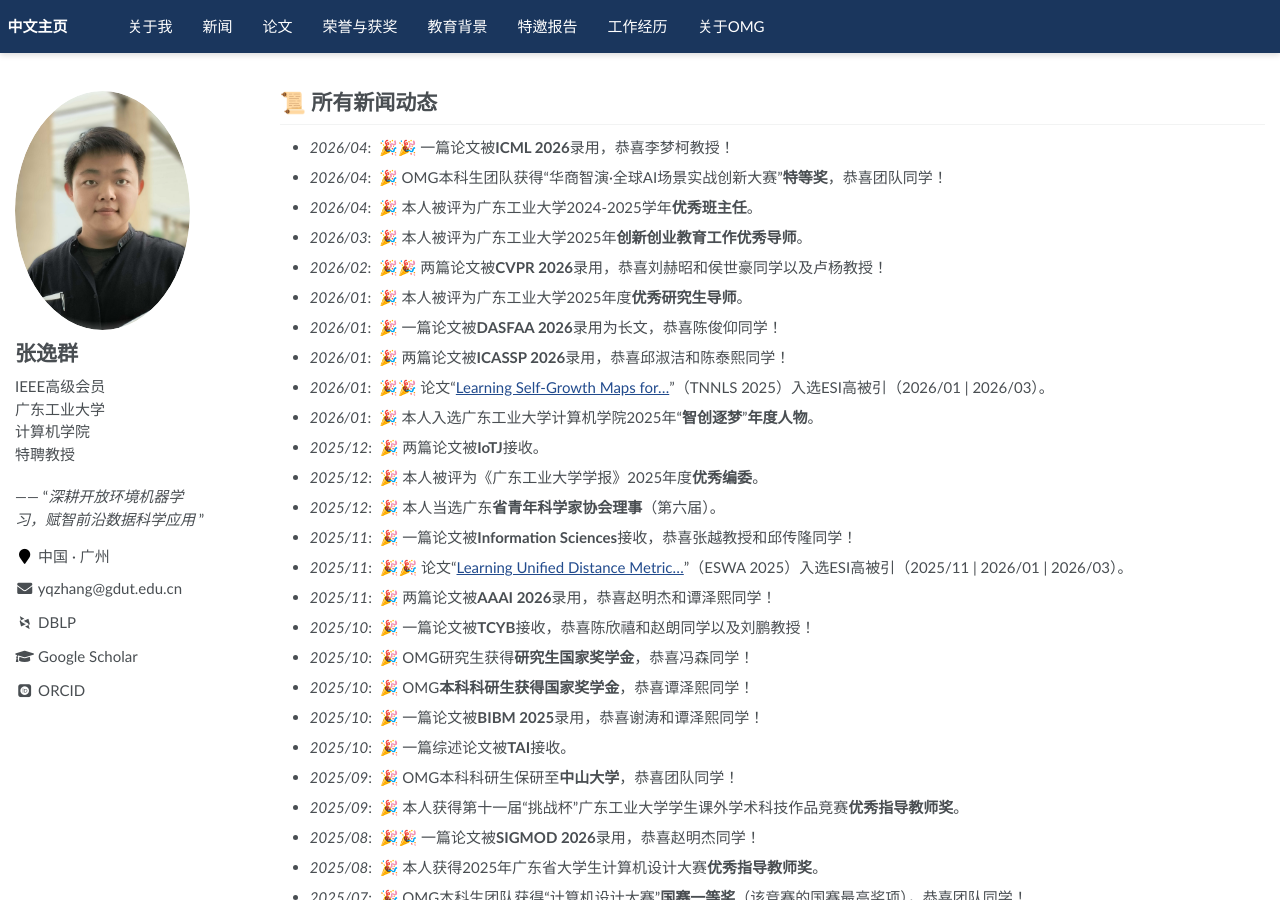
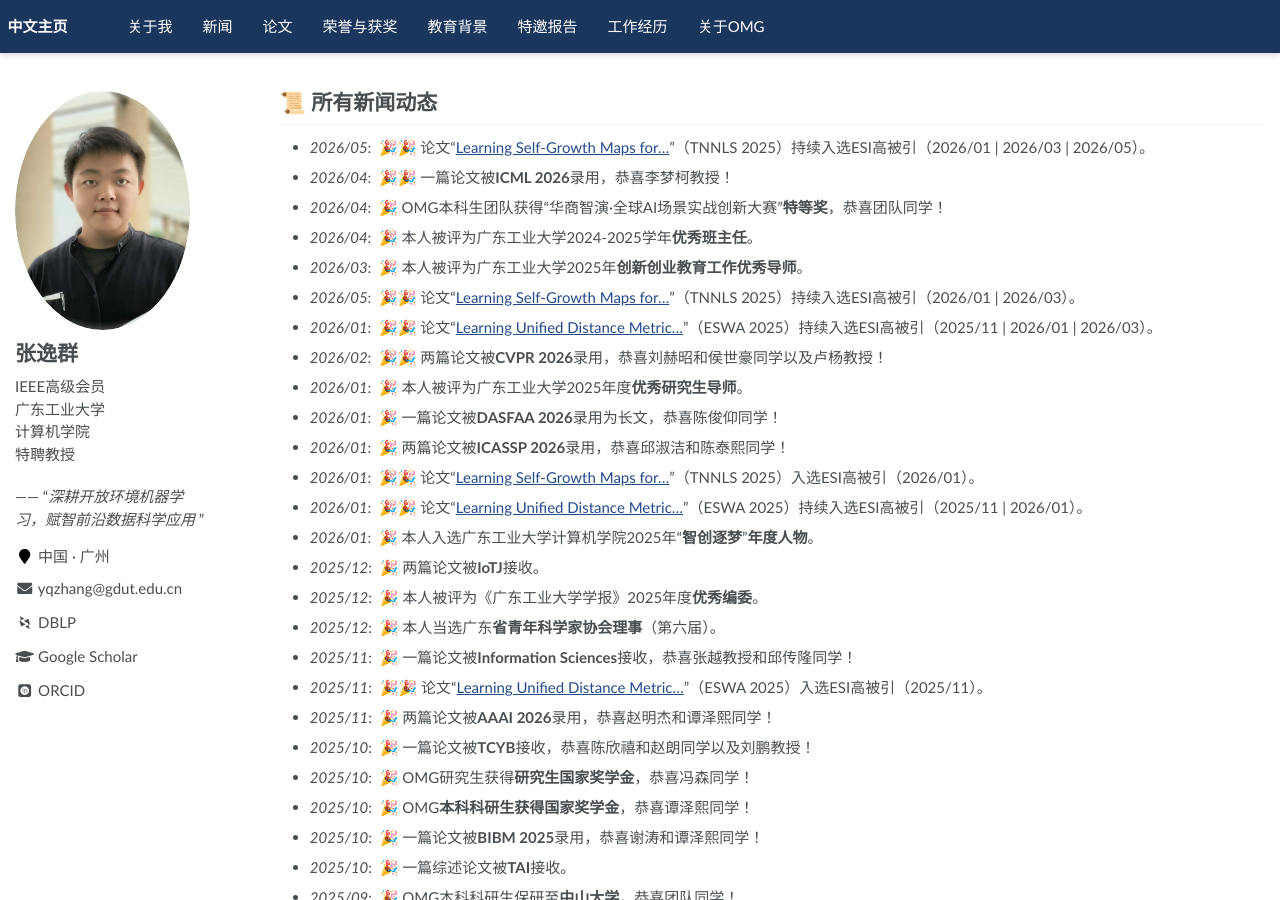
Before and after one commit to yqzhang-Zz/zh-news, a Jekyll site: the page built from _pages/about.md, in a window 1280 px wide and 900 px high. Built offline with Jekyll 4.4.1, drawn with Linux system fonts in a browser that asks for light colours; some web fonts are replaced; a script that is not in the unit is left out; comment, search, counter and statistics services are not loaded.

Commit message:
Update about.md

```diff
--- a/_pages/about.md
+++ b/_pages/about.md
@@ -11,21 +11,25 @@ redirect_from:
 <span class='anchor' id="news"></span>
 
 # 📜 所有新闻动态
+- *2026/05*: &nbsp;🎉🎉 论文“[Learning Self-Growth Maps for…](https://arxiv.org/pdf/2404.09243)”（TNNLS 2025）持续入选ESI高被引（2026/01 &#124; 2026/03 &#124; 2026/05）。
 - *2026/04*: &nbsp;🎉🎉 一篇论文被**ICML 2026**录用，恭喜李梦柯教授！
 - *2026/04*: &nbsp;🎉 OMG本科生团队获得“华商智演·全球AI场景实战创新大赛”**特等奖**，恭喜团队同学！
 - *2026/04*: &nbsp;🎉 本人被评为广东工业大学2024-2025学年**优秀班主任**。
 - *2026/03*: &nbsp;🎉 本人被评为广东工业大学2025年**创新创业教育工作优秀导师**。
+- *2026/05*: &nbsp;🎉🎉 论文“[Learning Self-Growth Maps for…](https://arxiv.org/pdf/2404.09243)”（TNNLS 2025）持续入选ESI高被引（2026/01 &#124; 2026/03）。
+- *2026/01*: &nbsp;🎉🎉 论文“[Learning Unified Distance Metric…](https://arxiv.org/abs/2603.04458)”（ESWA 2025）持续入选ESI高被引（2025/11 &#124; 2026/01 &#124; 2026/03）。
 - *2026/02*: &nbsp;🎉🎉 两篇论文被**CVPR 2026**录用，恭喜刘赫昭和侯世豪同学以及卢杨教授！
 - *2026/01*: &nbsp;🎉 本人被评为广东工业大学2025年度**优秀研究生导师**。
 - *2026/01*: &nbsp;🎉 一篇论文被**DASFAA 2026**录用为长文，恭喜陈俊仰同学！
 - *2026/01*: &nbsp;🎉 两篇论文被**ICASSP 2026**录用，恭喜邱淑洁和陈泰熙同学！
-- *2026/01*: &nbsp;🎉🎉 论文“[Learning Self-Growth Maps for…](https://arxiv.org/pdf/2404.09243)”（TNNLS 2025）入选ESI高被引（2026/01 &#124; 2026/03）。
+- *2026/01*: &nbsp;🎉🎉 论文“[Learning Self-Growth Maps for…](https://arxiv.org/pdf/2404.09243)”（TNNLS 2025）入选ESI高被引（2026/01）。
+- *2026/01*: &nbsp;🎉🎉 论文“[Learning Unified Distance Metric…](https://arxiv.org/abs/2603.04458)”（ESWA 2025）持续入选ESI高被引（2025/11 &#124; 2026/01）。
 - *2026/01*: &nbsp;🎉 本人入选广东工业大学计算机学院2025年“**智创逐梦**”**年度人物**。
 - *2025/12*: &nbsp;🎉 两篇论文被**IoTJ**接收。
 - *2025/12*: &nbsp;🎉 本人被评为《广东工业大学学报》2025年度**优秀编委**。
 - *2025/12*: &nbsp;🎉 本人当选广东**省青年科学家协会理事**（第六届）。
 - *2025/11*: &nbsp;🎉 一篇论文被**Information Sciences**接收，恭喜张越教授和邱传隆同学！
-- *2025/11*: &nbsp;🎉🎉 论文“[Learning Unified Distance Metric…](https://arxiv.org/abs/2603.04458)”（ESWA 2025）入选ESI高被引（2025/11 &#124; 2026/01 &#124; 2026/03）。
+- *2025/11*: &nbsp;🎉🎉 论文“[Learning Unified Distance Metric…](https://arxiv.org/abs/2603.04458)”（ESWA 2025）入选ESI高被引（2025/11）。
 - *2025/11*: &nbsp;🎉 两篇论文被**AAAI 2026**录用，恭喜赵明杰和谭泽熙同学！
 - *2025/10*: &nbsp;🎉 一篇论文被**TCYB**接收，恭喜陈欣禧和赵朗同学以及刘鹏教授！
 - *2025/10*: &nbsp;🎉 OMG研究生获得**研究生国家奖学金**，恭喜冯森同学！
```
